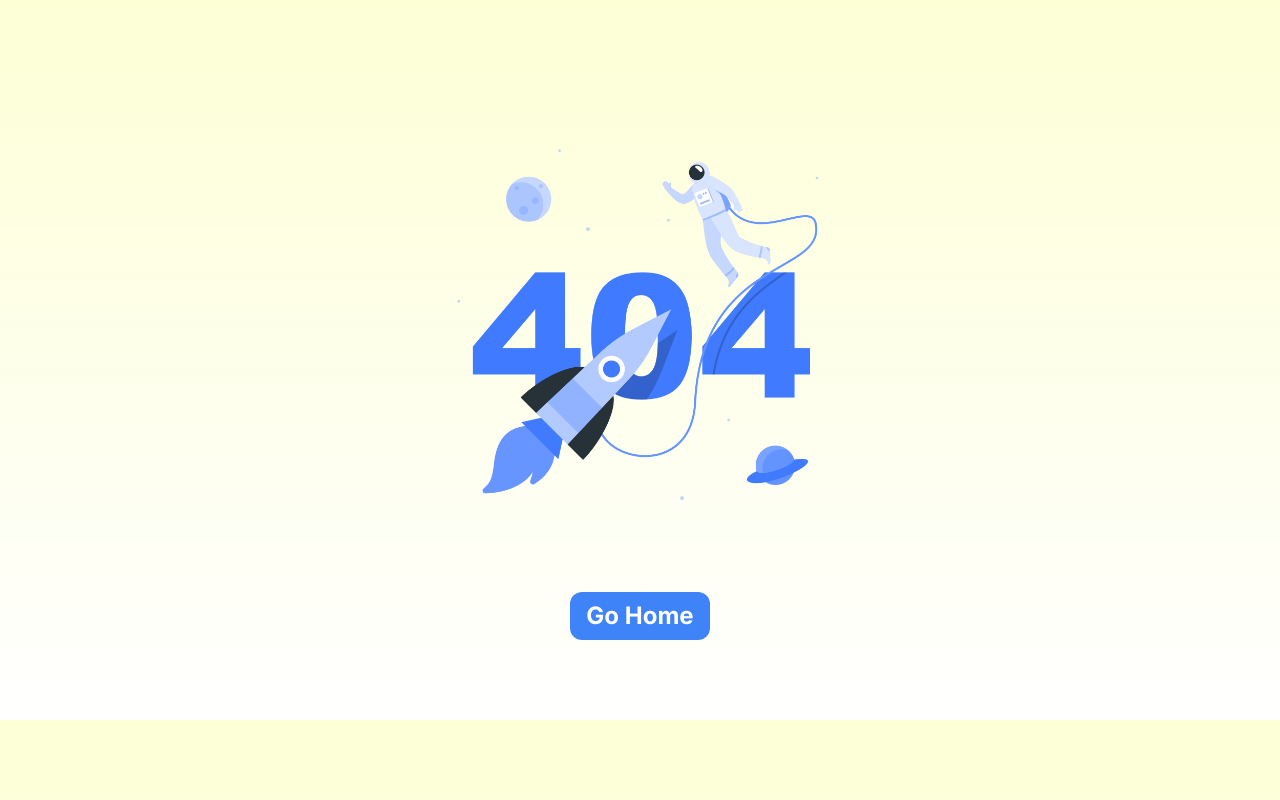
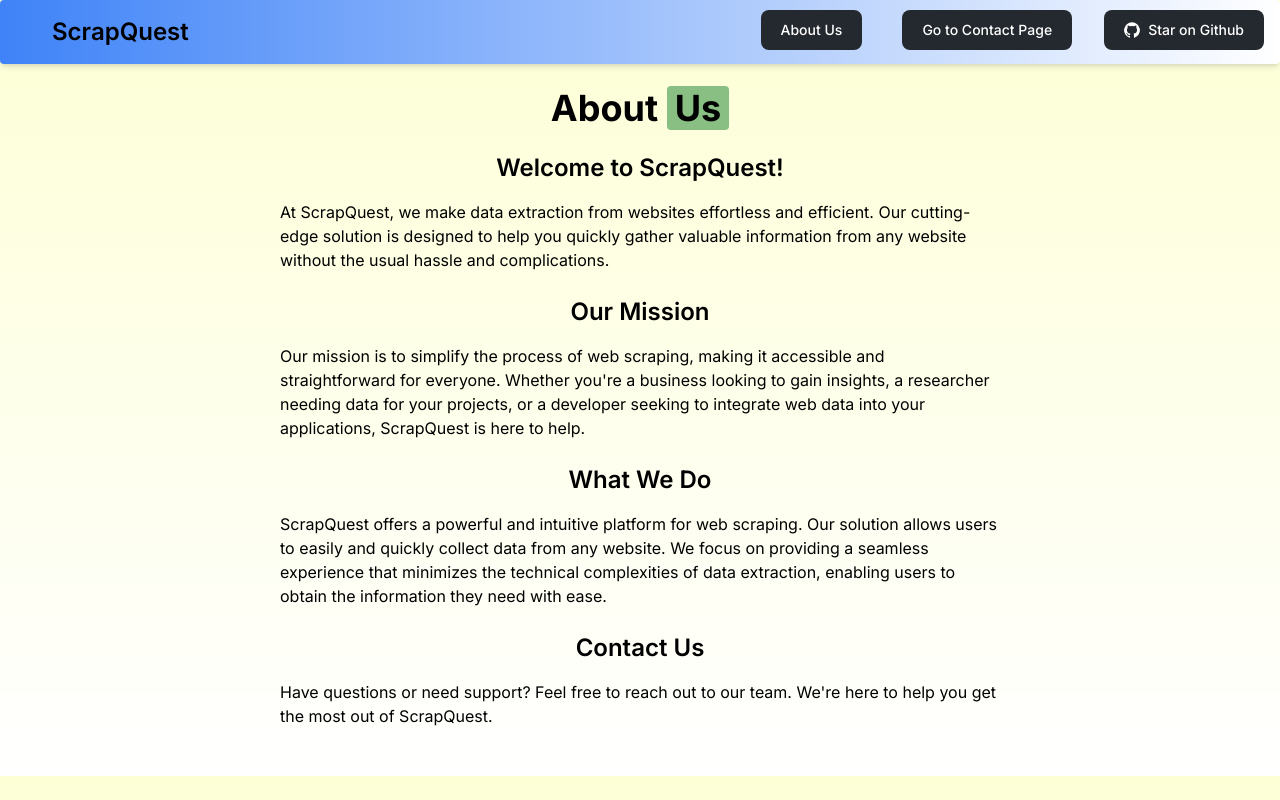
Before and after one commit to Abidsyed25/ScrapQuest, a Next.js app: page /about in a window 1280 px wide. Before the commit this address had no page. Built offline with nearby package versions, Linux system fonts and the light colour scheme.

Commit message:
Added the about page succesfully

```diff
--- /dev/null
+++ b/app/about/page.tsx
@@ -0,0 +1,36 @@
+import React from 'react';
+import { Nav } from "@/components/Nav";
+const About: React.FC = () => {
+  return (
+
+    <div className="relative">
+  <Nav />
+  <div className="container mx-auto p-6 max-w-[48rem]"> {/* Added max-w-lg for reducing the box size */}
+    <h1 className="text-4xl font-bold mb-6 text-center">About <span className="bg-[#8abf83] rounded px-2">Us</span></h1>
+
+    <h2 className="text-2xl text-center font-semibold mb-4">Welcome to ScrapQuest!</h2>
+    <p className="mb-6">
+      At ScrapQuest, we make data extraction from websites effortless and efficient. Our cutting-edge solution is designed to help you quickly gather valuable information from any website without the usual hassle and complications.
+    </p>
+
+    <h2 className="text-2xl text-center font-semibold mb-4">Our Mission</h2>
+    <p className="mb-6">
+      Our mission is to simplify the process of web scraping, making it accessible and straightforward for everyone. Whether you're a business looking to gain insights, a researcher needing data for your projects, or a developer seeking to integrate web data into your applications, ScrapQuest is here to help.
+    </p>
+
+    <h2 className="text-2xl text-center font-semibold mb-4">What We Do</h2>
+    <p className="mb-6">
+      ScrapQuest offers a powerful and intuitive platform for web scraping. Our solution allows users to easily and quickly collect data from any website. We focus on providing a seamless experience that minimizes the technical complexities of data extraction, enabling users to obtain the information they need with ease.
+    </p>
+
+    <h2 className="text-center text-2xl font-semibold mb-4">Contact Us</h2>
+    <p className="mb-6">
+      Have questions or need support? Feel free to reach out to our team. We're here to help you get the most out of ScrapQuest.
+    </p>
+  </div>
+</div>
+
+  );
+}
+
+export default About;
--- /dev/null
+++ b/components/About.tsx
@@ -0,0 +1,17 @@
+"use client"
+import { useRouter } from "next/navigation";
+
+export default function Contact() {
+  const router = useRouter();
+
+  const handleNavigation = () => {
+    router.push('/about');
+  };
+
+  return (
+
+    <button onClick={handleNavigation}type="button" className="text-white bg-[#24292F] hover:bg-[#24292F]/90 font-medium rounded-lg text-sm px-5 py-2.5 text-center inline-flex items-center dark:focus:ring-gray-500 dark:hover:bg-[#050708]/30 mb-1 mr-2">
+     About Us
+    </button>
+);
+}
--- a/components/Nav.tsx
+++ b/components/Nav.tsx
@@ -8,6 +8,7 @@
 } from "flowbite-react";
 import Social from "./Social";
 import Contact from "./Contact";
+import About from "./About";
 
 export function Nav() {
   return (
@@ -23,6 +24,7 @@
       </NavbarBrand>
       <NavbarToggle />
       <NavbarCollapse>
+        <About></About>
         <Contact />
         <Social />
       </NavbarCollapse>
```
